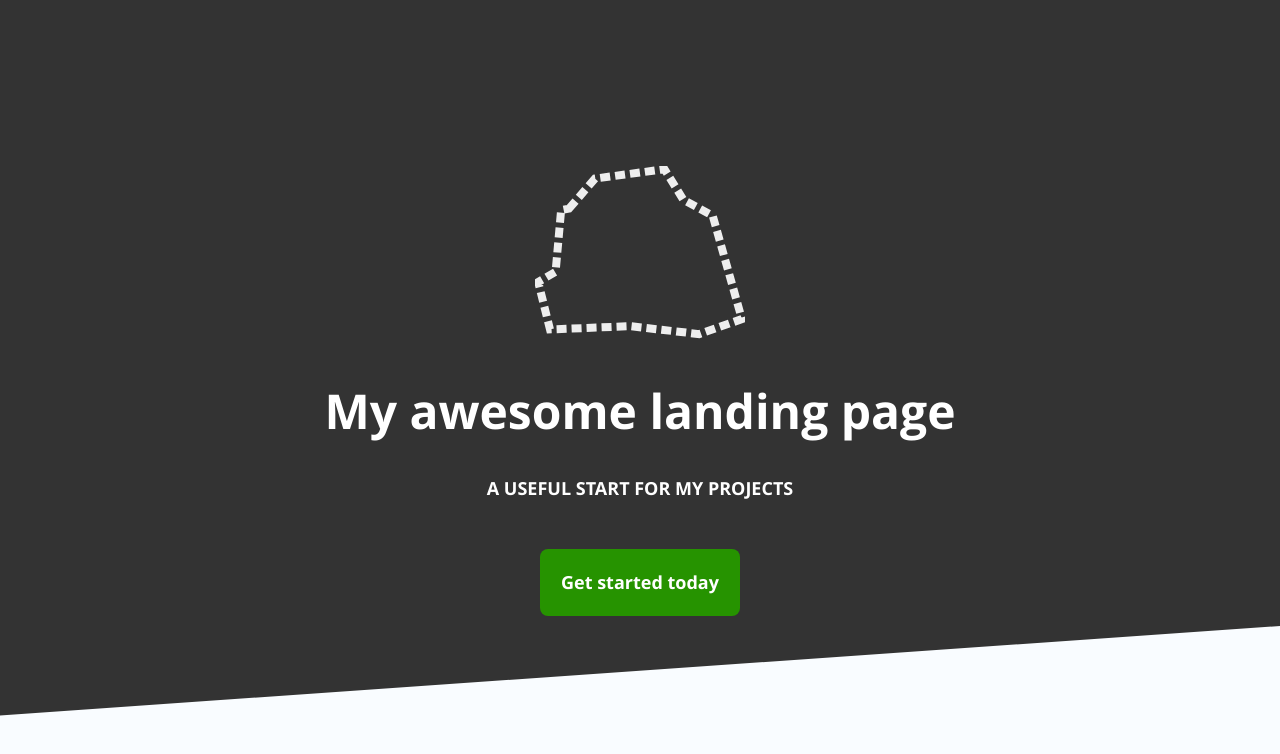
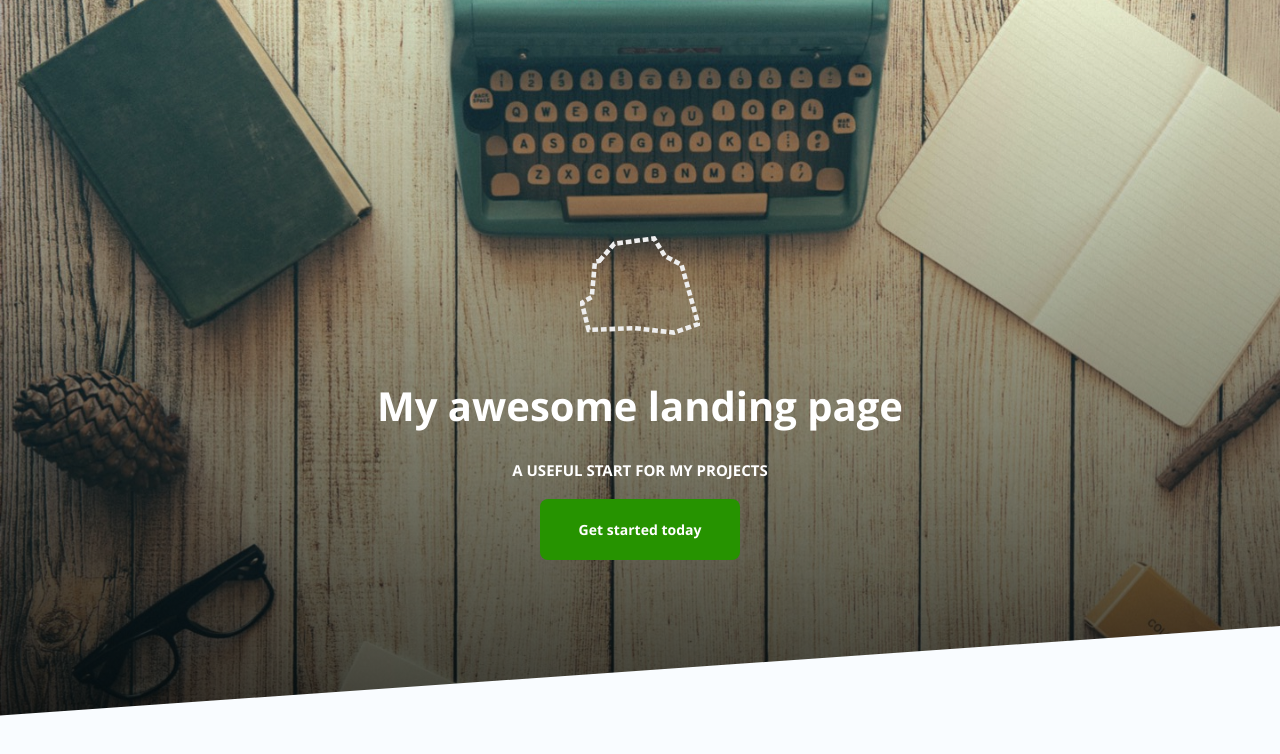
Before and after one commit to ikembakwem/css-animations, a plain HTML site: page index.html in a window 1280 px wide. Drawn offline with Linux system fonts and the light colour scheme.

Commit message:
Added a sudo header element to use for animation

```diff
--- a/index.html
+++ b/index.html
@@ -14,7 +14,11 @@
     <header>
       <!-- Header section -->
       <section class="header-content">
-        <img src="images/rocky-dashed.svg" alt="Dashed rocks" />
+        <img
+          src="images/rocky-dashed.svg"
+          alt="Dashed rocks"
+          class="header-img"
+        />
         <h1 class="header-title">My awesome landing page</h1>
         <h3 class="header-subtitle">A useful start for my projects</h3>
         <p class="header-button">
--- a/stylesheets/header.css
+++ b/stylesheets/header.css
@@ -1,8 +1,8 @@
 header {
   display: flex;
-  background: #333;
+  /* background: #333; */
   align-items: center;
-  font-size: 18px;
+  font-size: 16px;
   height: 100vh;
   justify-content: center;
   overflow: hidden;
@@ -12,7 +12,20 @@ header {
   perspective: 100px;
 }
 
-header:after {
+header::before {
+  background: linear-gradient(to bottom, rgba(0, 0, 0, 0), rgba(0, 0, 0, 0.8)),
+    url(../images/background.jpg) no-repeat bottom;
+  background-size: cover;
+  content: '';
+  position: absolute;
+  top: 0;
+  bottom: 0;
+  left: 0;
+  right: 0;
+  z-index: -1;
+}
+
+header::after {
   background: #f9fcff;
   content: '';
   height: 40rem;
@@ -29,13 +42,24 @@ header:after {
   color: #fff;
 }
 
+.header-title {
+  font-size: 4rem;
+}
+
 .header-subtitle {
-  margin-bottom: 5rem;
+  margin-bottom: 2rem;
   text-transform: uppercase;
+  font-size: 1.5rem;
 }
 
 .header-button {
   position: relative;
   transform: translateZ(0.1px);
   z-index: 10;
+  font-size: 14px;
 }
+
+.header-img {
+  height: 120px;
+  width: 120px;
+}
```
